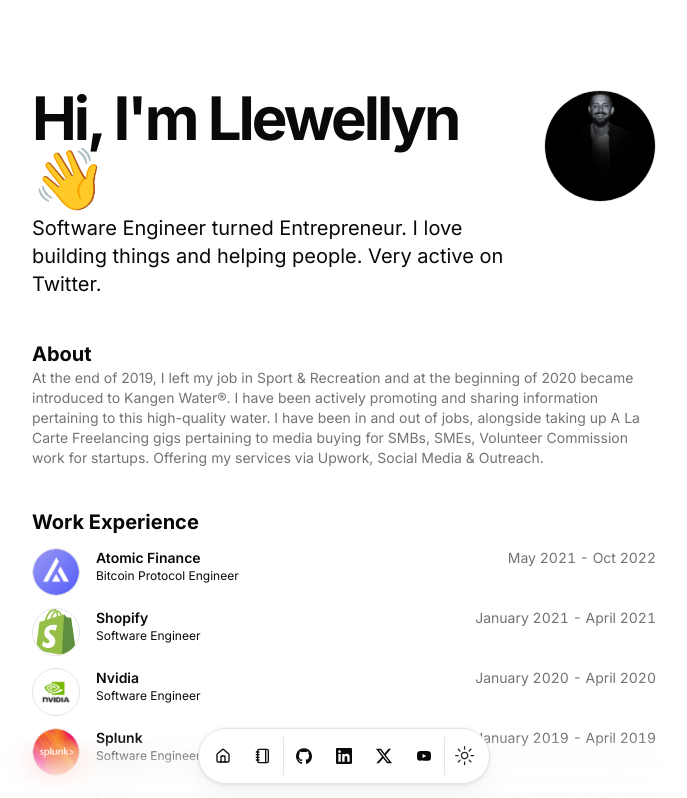
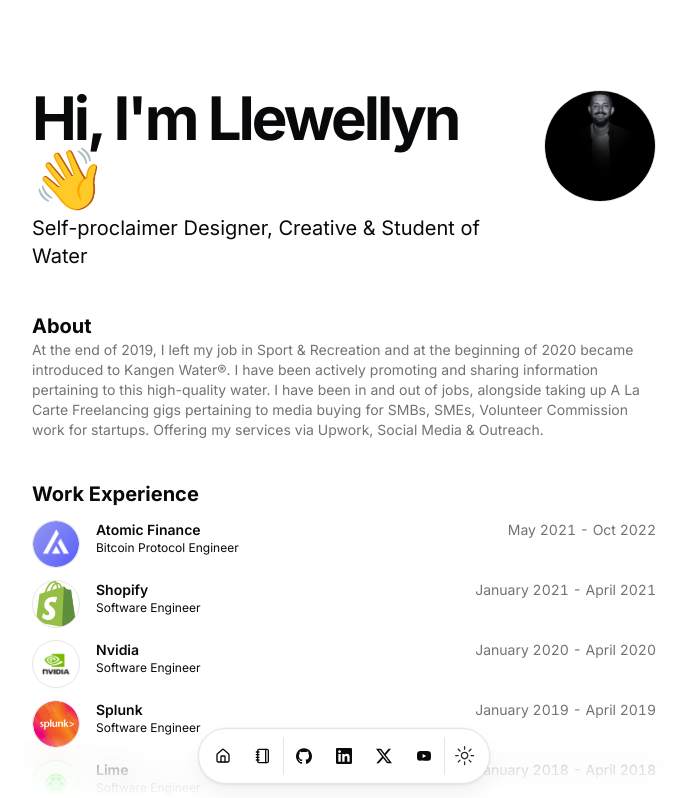
Before and after one commit to telluricaquarian/curriculumvitae, a Next.js app: page / in a window 1280 px wide. Shown: the top 798 px of the page, without its empty margins (296-983 px from the left). Built offline with nearby package versions, Linux system fonts and the light colour scheme.

Commit message:
Updated portfolio with latest changes

```diff
--- a/src/data/resume.tsx
+++ b/src/data/resume.tsx
@@ -8,7 +8,7 @@
   location: "Planet Earth",
   locationLink: "https://www.google.com/maps/place/sanfrancisco",
   description:
-    "Software Engineer turned Entrepreneur. I love building things and helping people. Very active on Twitter.",
+    "Self-proclaimer Designer, Creative & Student of Water",
   summary:
     "At the end of 2019, I left my job in Sport & Recreation and at the beginning of 2020 became introduced to Kangen Water®. I have been actively promoting and sharing information pertaining to this high-quality water. I have been in and out of jobs, alongside taking up A La Carte Freelancing gigs pertaining to media buying for SMBs, SMEs, Volunteer Commission work for startups. Offering my services via Upwork, Social Media & Outreach.",
   avatarUrl: "/me.png",
```
